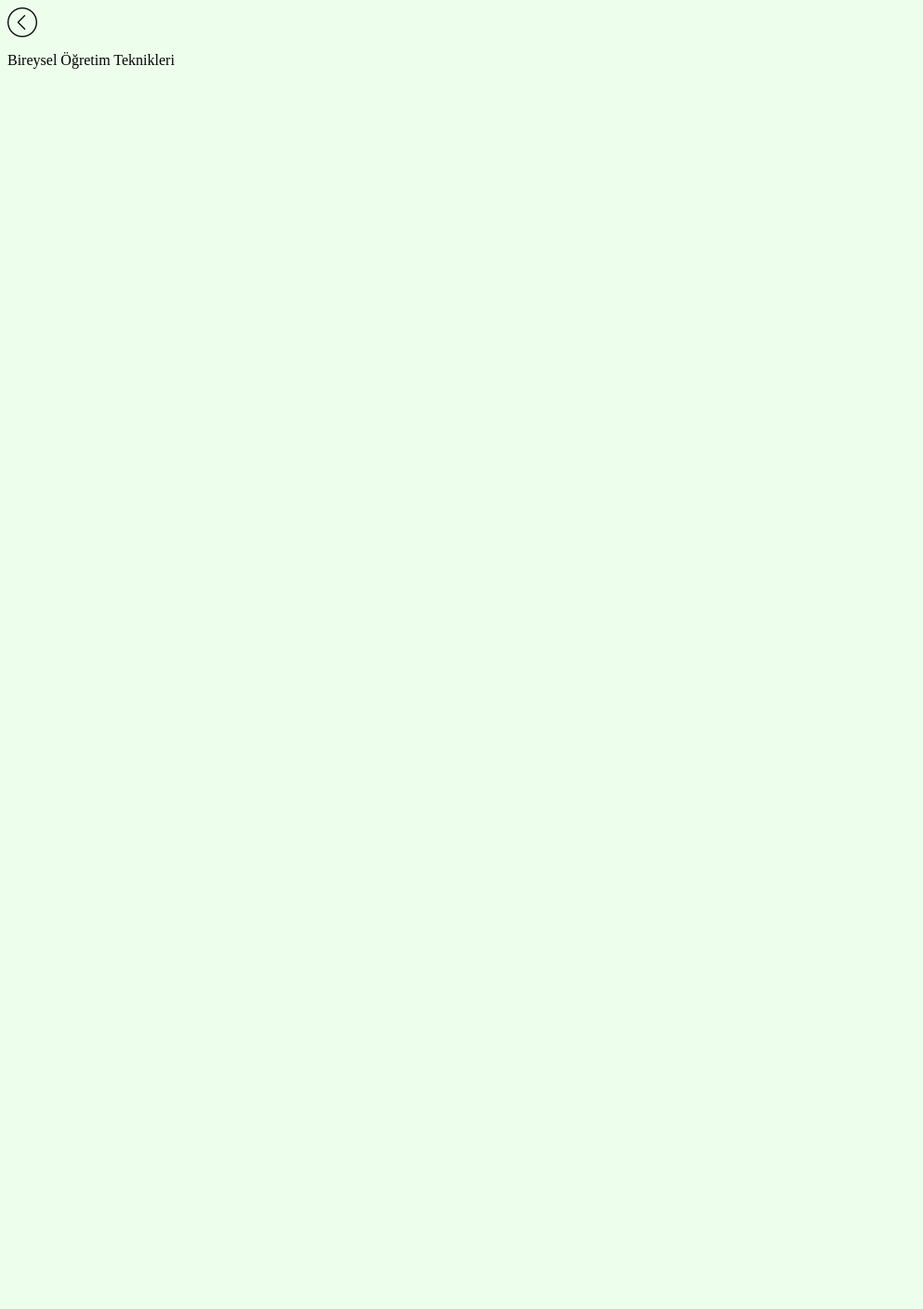
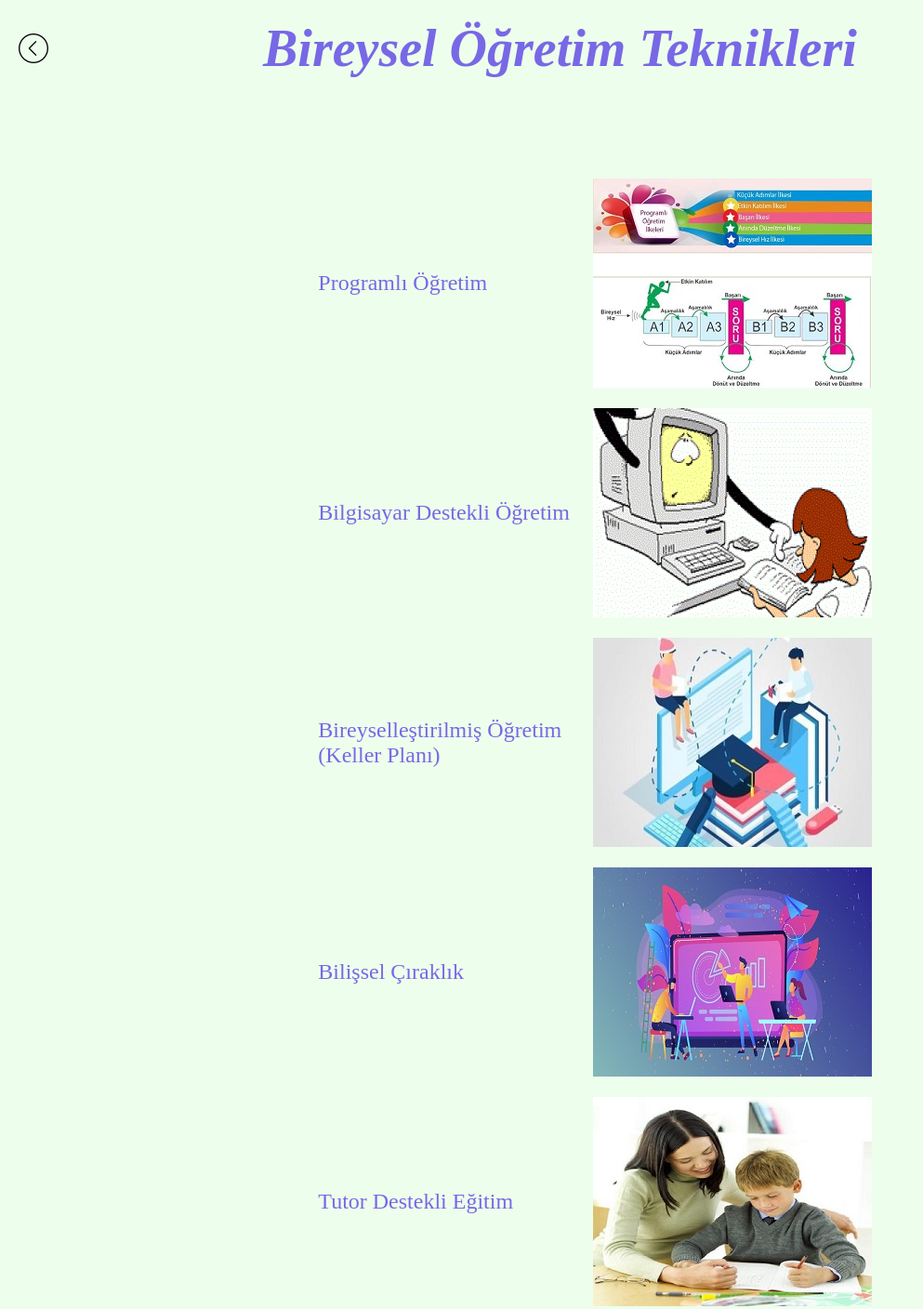
Before and after one commit to safakcosplay/ogretimteknikleri, a plain HTML site: page bireyselOgretimTeknikleri.htm in a window 1280 px wide. Shown: the top 1408 px of the page at 93% size, without its empty margins (0-993 px from the left). Before the commit the page ends 800 px from the top, so only its background shows below. Drawn offline with Linux system fonts and the light colour scheme.

Commit message:
Update bireyselOgretimTeknikleri.htm

```diff
--- a/bireyselOgretimTeknikleri.htm
+++ b/bireyselOgretimTeknikleri.htm
@@ -8,9 +8,53 @@
 
 <body bgcolor="#EDFFEC">
 
-<p><a href="index.htm">
-<img border="0" src="resimler/sol.png" width="32" height="32"></a></p>
-<p>Bireysel Öğretim Teknikleri</p>
+<table border="0" width="100%" cellpadding="10">
+	<tr>
+		<td><a href="index.htm">
+<img border="0" src="resimler/sol.png" width="32" height="32" align="left"></a></td>
+		<td width="977"><i>
+		<font style="font-size: 42pt; font-weight: 700" color="#7868E6">Bireysel Öğretim Teknikleri</font></i></td>
+	</tr>
+</table>
+<p align="center">&nbsp;</p>
+<p align="center">&nbsp;</p>
+<div align="center">
+	<table border="0" width="49%" cellpadding="10">
+		<tr>
+			<td width="278"><font color="#7868E6" size="5">Programlı Öğretim</font></td>
+			<td>
+			<img border="0" src="resimler/programlıOgretim.jpg" width="300" height="225"></td>
+		</tr>
+		<tr>
+			<td width="278"><font color="#7868E6" size="5">Bilgisayar Destekli
+			Öğretim</font></td>
+			<td>
+			<img border="0" src="resimler/bilgisayarDestekliOgretim.png" width="300" height="225"></td>
+		</tr>
+		<tr>
+			<td width="278"><font color="#7868E6" size="5">Bireyselleştirilmiş
+			Öğretim (Keller Planı)</font></td>
+			<td>
+			<img border="0" src="resimler/bireysellestirilmisOgretim.png" width="300" height="225"></td>
+		</tr>
+		<tr>
+			<td width="278"><font color="#7868E6" size="5">Bilişsel Çıraklık</font></td>
+			<td>
+			<img border="0" src="resimler/bilisselCiraklik.jpg" width="300" height="225"></td>
+		</tr>
+		<tr>
+			<td width="278"><font color="#7868E6" size="5">Tutor Destekli Eğitim</font></td>
+			<td>
+			<img border="0" src="resimler/tutorDestekliOgretim.jpg" width="300" height="225"></td>
+		</tr>
+		<tr>
+			<td width="278"><font color="#7868E6" size="5">Akran Eğitim</font></td>
+			<td>
+			<img border="0" src="resimler/akranEgitimi.jpg" width="300" height="225"></td>
+		</tr>
+	</table>
+</div>
+<p align="center">&nbsp;</p>
 
 </body>
 
```
